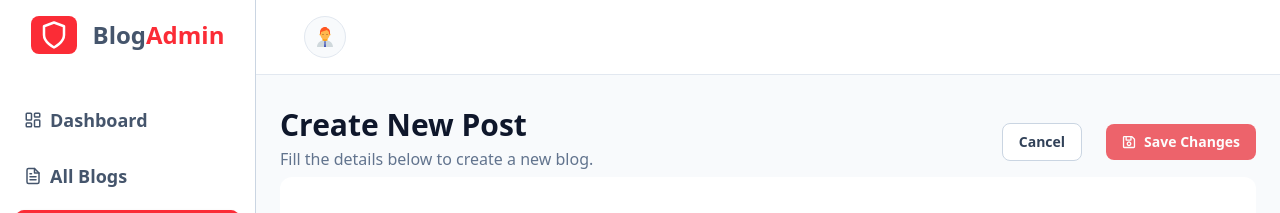
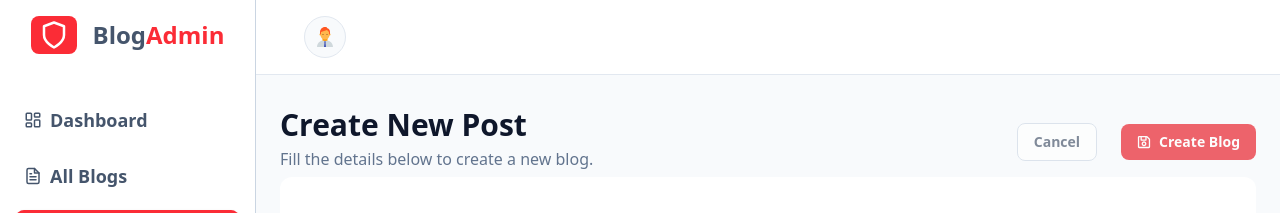
Before and after one commit to suprabhatmaiti/blog-admin, a React (Vite) app: page /add-blog in a window 1280 px wide. Shown: the top 213 px of the page. Built offline with nearby package versions, Linux system fonts and the light colour scheme.

Commit message:
Enhance AddBlogFormPage with cancel functionality and reset form state; update button labels for clarity

```diff
--- a/src/components/common/Button.jsx
+++ b/src/components/common/Button.jsx
@@ -22,7 +22,7 @@
     <button
       type={type}
       disabled={disabled}
-      className={`inline-flex items-center justify-center rounded-lg px-4 py-2 text-sm font-semibold transition-colors focus:outline-none focus:ring-2 focus:ring-offset-1 disabled:cursor-not-allowed disabled:opacity-60 ${variantClass} ${widthClass} ${className}`.trim()}
+      className={`inline-flex items-center justify-center rounded-lg px-4 py-2 text-sm font-semibold transition-colors focus:outline-none focus:ring-2 focus:ring-offset-1 disabled:cursor-not-allowed disabled:opacity-60 cursor-pointer ${variantClass} ${widthClass} ${className}`.trim()}
       {...rest}
     >
       {children}
--- a/src/pages/BlogForm/BlogAddForm/AddBlogFormPage.jsx
+++ b/src/pages/BlogForm/BlogAddForm/AddBlogFormPage.jsx
@@ -72,8 +72,8 @@
       });
 
       localStorage.setItem("blogs", JSON.stringify([...blogs, newBlog]));
-      initialData.current = formData;
       setFormData(initialState);
+      initialData.current = initialState;
       setImageError("");
       alert("Blog saved successfully");
     } catch (error) {
@@ -84,6 +84,11 @@
     }
   };
 
+  const onCancelCLick = () => {
+    setFormData(initialState);
+    initialData.current = initialState;
+    setImageError("");
+  };
   return (
     <div className="min-h-screen w-full px-6 py-8 bg-slate-50 ">
       <div className="md:flex justify-between flex-wrap">
@@ -94,7 +99,12 @@
           </p>
         </div>
         <div className="flex items-center mb-4 gap-6 mt-4">
-          <Button variant="secondary" className="rounded-full gap-2">
+          <Button
+            onClick={onCancelCLick}
+            variant="secondary"
+            disabled={!isFormChanged || isSaving}
+            className="rounded-full gap-2 "
+          >
             Cancel
           </Button>
           <Button
@@ -103,7 +113,7 @@
             className="rounded-full gap-2"
           >
             <FaRegSave />
-            Save Changes
+            Create Blog
           </Button>
         </div>
       </div>
--- a/vite.config.js
+++ b/vite.config.js
@@ -12,4 +12,7 @@
     }),
     tailwindcss(),
   ],
+  // server: {
+  //   allowedHosts: true,
+  // },
 });
```
